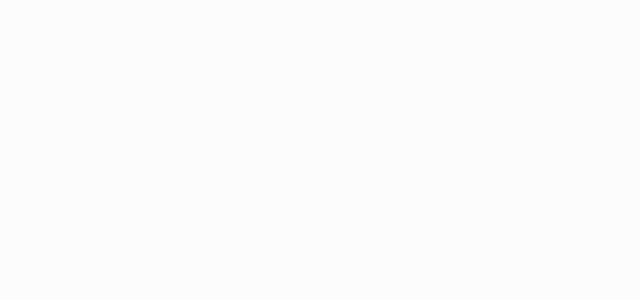
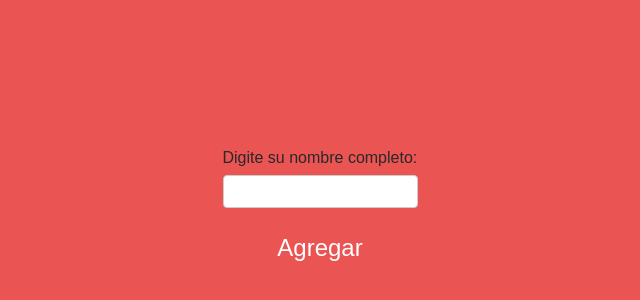
Before and after one commit to AGuardiola20/secret-santa, a React (Vite) app: page /user in a window 1280 px wide. Before the commit this address had no page. Shown: the part 190-490 px from the top of the page, without its empty margins (320-960 px from the left). Built offline with nearby package versions, Linux system fonts and the light colour scheme; a web font is replaced by a local one.

Commit message:
add: UserScreen

```diff
--- a/src/App.tsx
+++ b/src/App.tsx
@@ -2,6 +2,7 @@ import { BrowserRouter as Router, Routes, Route } from "react-router-dom";
 import SplashScreen from "./screens/SplashScreen";
 import CodeScreen from "./screens/CodeScreen";
 import NewCodeScreen from "./screens/NewCodeScreen";
+import UserScreen from "./screens/UserScreen";
 
 function App() {
   return (
@@ -10,6 +11,7 @@ function App() {
         <Route path="/" element={<SplashScreen />} />
         <Route path="/code" element={<CodeScreen />} />
         <Route path="/newCode" element={<NewCodeScreen />} />
+        <Route path="/user" element={<UserScreen />} />
       </Routes>
     </Router>
   );
--- a/src/main.tsx
+++ b/src/main.tsx
@@ -6,7 +6,6 @@ import { lightTheme } from "./theme.ts";
 import GlobalStyle from "./GlobalStyles.ts";
 
 // TODO: Hay que cambiar el theme usando un context
-
 createRoot(document.getElementById("root")!).render(
   <StrictMode>
     <ThemeProvider theme={lightTheme}>
--- a/src/screens/CodeScreen.tsx
+++ b/src/screens/CodeScreen.tsx
@@ -1,7 +1,7 @@
 import styled from "styled-components";
 import { useForm, SubmitHandler } from "react-hook-form";
 import Btn from "../components/Btn";
-import { Link } from "react-router-dom";
+import { Link, useNavigate } from "react-router-dom";
 
 const Container = styled.div`
   display: flex;
@@ -73,9 +73,12 @@ const CodeScreen = () => {
     formState: { errors },
   } = useForm<FormValues>();
 
+  const navigate = useNavigate();
+
   // TODO: Manejar la logica para validar codigo en la base de datos
   const onSubmit: SubmitHandler<FormValues> = (data) => {
-    console.log("Código enviado:", data.code);
+    console.log(data.code);
+    navigate("/user");
   };
 
   return (
--- a/src/screens/NewCodeScreen.tsx
+++ b/src/screens/NewCodeScreen.tsx
@@ -57,7 +57,7 @@ const NewCodeScreen = () => {
       <Main>
         <Image src={Gifts} alt="Gifts image" />
         <Title>¡Ups! Pantalla en desarrollo...</Title>
-        <Text>No se le pagó lo suficiente a Andres 😅</Text>
+        <Text>No se le pagó lo suficiente a Andres y Xavi 😅</Text>
         <Line />
         <Btn
           text="Volver"
--- /dev/null
+++ b/src/screens/UserScreen.tsx
@@ -0,0 +1,20 @@
+import UserForm from "../components/UserForm";
+import styled from "styled-components";
+
+const Container = styled.div`
+  display: flex;
+  justify-content: center;
+  align-items: center;
+  height: 100vh;
+  background-color: ${({ theme }) => theme.colors.primary};
+`;
+
+const UserScreen = () => {
+  return (
+    <Container>
+      <UserForm />
+    </Container>
+  );
+};
+
+export default UserScreen;
```
